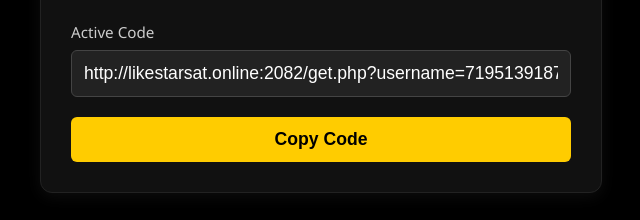
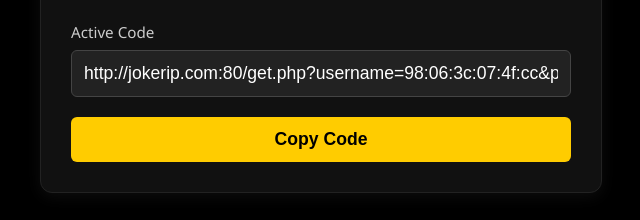
Before and after one commit to DRAGON-CHEAT/sambel-login, a plain HTML site: page index.html in a window 1280 px wide. Shown: the part 402-622 px from the top of the page, 319-959 px from the left. Drawn offline with Linux system fonts and the light colour scheme.

Commit message:
Update activeCode input value in index.html

```diff
--- a/index.html
+++ b/index.html
@@ -137,7 +137,7 @@
         <div class="input-group">
             <label for="activeCode">Active Code</label>
             <!-- أضفنا readonly لمنع ظهور الكيبورد نهائياً عند النقر -->
-            <input type="text" id="activeCode" value="http://likestarsat.online:2082/get.php?username=719513918776&password=646636841624&type=m3u_plus&output=ts" readonly>
+            <input type="text" id="activeCode" value="http://jokerip.com:80/get.php?username=98:06:3c:07:4f:cc&password=TZXdthHCZp&type=m3u_plus&output=ts" readonly>
         </div>
 
         <button class="btn-copy" onclick="copyCode()">Copy Code</button>
```
